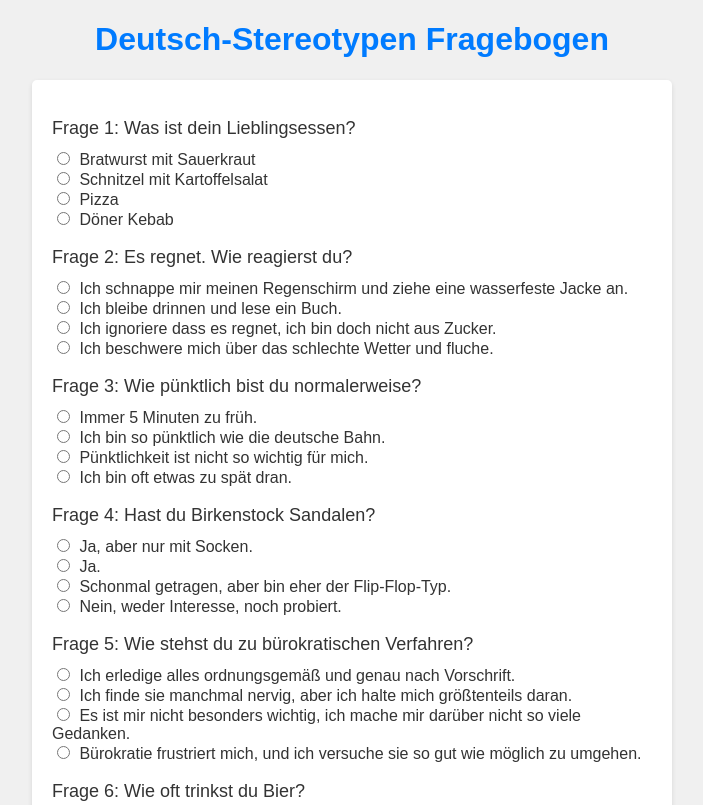
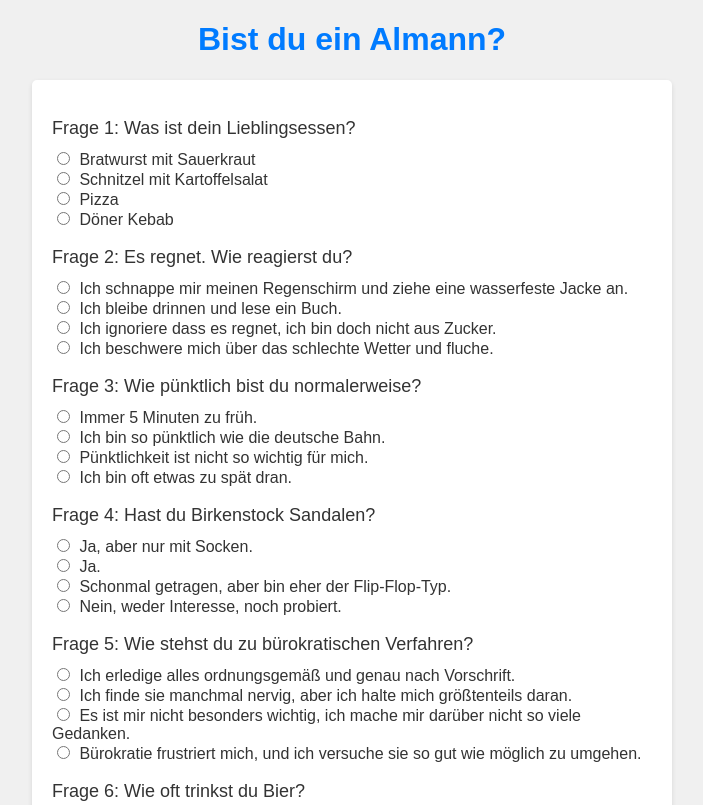
Before and after one commit to Alosso/Alosso.github.io, a plain HTML site: page index.html in a window 1280 px wide. Shown: the top 805 px of the page, without its empty margins (288-991 px from the left). Drawn offline with Linux system fonts and the light colour scheme.

Commit message:
Update index.html

```diff
--- a/index.html
+++ b/index.html
@@ -59,7 +59,7 @@
 </head>
 
 <body>
-    <h1>Deutsch-Stereotypen Fragebogen</h1>
+    <h1>Bist du ein Almann?</h1>
     <form action="ergebnis.html" method="post">
         <!-- Frage 1 -->
         <p>Frage 1: Was ist dein Lieblingsessen?</p>
```
